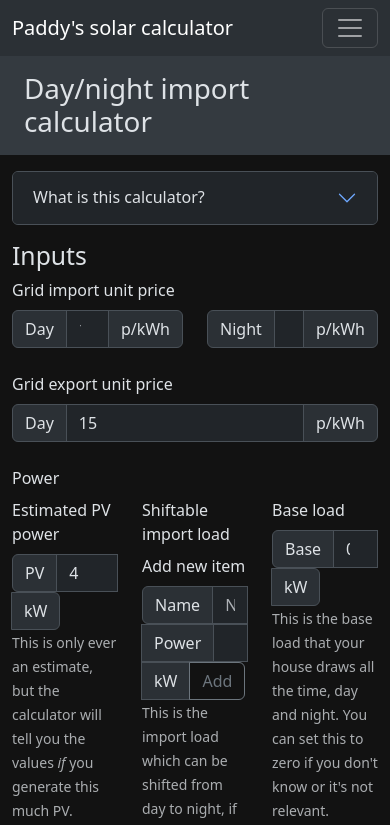
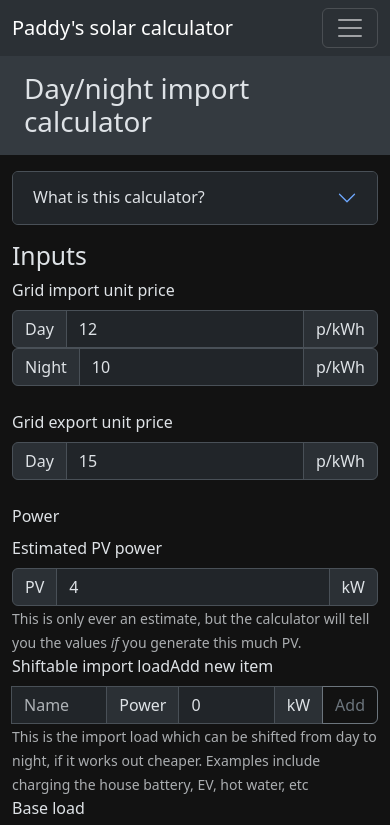
Before and after one commit to pskillen/solar-calc, a React (Vite) app: page /#/calc/day-night-import in a window 390 px wide. Shown: the top 825 px of the page. Built offline with nearby package versions, Linux system fonts and the light colour scheme.

Commit message:
fix: scaling for mobile

```diff
--- a/src/pages/calc/DayNightImportCalc.tsx
+++ b/src/pages/calc/DayNightImportCalc.tsx
@@ -125,20 +125,20 @@ export default function DayNightImportCalc(): JSX.Element {
         <Card.Title><h3>{props.title}</h3>
           {props.subtitle && <p className="lead">{props.subtitle}</p>}</Card.Title>
         <dl className="row">
-          <dt className="col-lg-4 col-md-6 text-right">Daytime load</dt>
-          <dd className="col-lg-8 col-md-6 text-left">{props.results.dayLoad.toFixed(1)} kw</dd>
+          <dt className="col-lg-4 col-6 text-right">Daytime load</dt>
+          <dd className="col-lg-8 col-6 text-left">{props.results.dayLoad.toFixed(1)} kw</dd>
 
-          <dt className="col-lg-4 col-md-6 text-right">Daytime net import</dt>
-          <dd className="col-lg-8 col-md-6 text-left">{props.results.dayNetImport.toFixed(1)} kw</dd>
+          <dt className="col-lg-4 col-6 text-right">Daytime net import</dt>
+          <dd className="col-lg-8 col-6 text-left">{props.results.dayNetImport.toFixed(1)} kw</dd>
 
-          <dt className="col-lg-4 col-md-6 text-right">Daytime cost</dt>
-          <dd className="col-lg-8 col-md-6 text-left">£{props.results.dayCost.toFixed(2)}/hr</dd>
+          <dt className="col-lg-4 col-6 text-right">Daytime cost</dt>
+          <dd className="col-lg-8 col-6 text-left">£{props.results.dayCost.toFixed(2)}/hr</dd>
 
-          <dt className="col-lg-4 col-md-6 text-right">Night load</dt>
-          <dd className="col-lg-8 col-md-6 text-left">{props.results.nightLoad.toFixed(1)} kw</dd>
+          <dt className="col-lg-4 col-6 text-right">Night load</dt>
+          <dd className="col-lg-8 col-6 text-left">{props.results.nightLoad.toFixed(1)} kw</dd>
 
-          <dt className="col-lg-4 col-md-6 text-right">Night cost</dt>
-          <dd className="col-lg-8 col-md-6 text-left">£{props.results.nightCost.toFixed(2)}/hr</dd>
+          <dt className="col-lg-4 col-6 text-right">Night cost</dt>
+          <dd className="col-lg-8 col-6 text-left">£{props.results.nightCost.toFixed(2)}/hr</dd>
         </dl>
       </Card.Body>
       <Card.Footer>
@@ -185,7 +185,7 @@ export default function DayNightImportCalc(): JSX.Element {
 
           <Row className="mb-3">
             <Form.Label>Grid import unit price</Form.Label>
-            <Form.Group as={Col}>
+            <Form.Group as={Col} className="col-12 col-sm-6">
               <InputGroup>
                 <InputGroup.Text>Day</InputGroup.Text>
                 <Form.Control type="number"
@@ -198,7 +198,7 @@ export default function DayNightImportCalc(): JSX.Element {
               </InputGroup>
             </Form.Group>
 
-            <Form.Group as={Col}>
+            <Form.Group as={Col} className="col-12 col-sm-6">
               <InputGroup>
                 <InputGroup.Text>Night</InputGroup.Text>
                 <Form.Control type="number"
@@ -233,7 +233,7 @@ export default function DayNightImportCalc(): JSX.Element {
 
           <Row className="mb-3">
             <Form.Label className="mt-2">Power</Form.Label>
-            <Form.Group as={Col} className="col-xs-12 col-sm-12 col-md-6 col-lg-4">
+            <Form.Group as={Col} className="col-12 col-md-6 col-lg-4">
               <Form.Label>Estimated PV power</Form.Label>
               <InputGroup>
                 <InputGroup.Text>PV</InputGroup.Text>
@@ -249,7 +249,7 @@ export default function DayNightImportCalc(): JSX.Element {
                 generate this much PV.</Form.Text>
             </Form.Group>
 
-            <Form.Group as={Col} className="col-xs-12 col-sm-12 col-md-6 col-lg-4">
+            <Form.Group as={Col} className="col-12 col-md-6 col-lg-4">
               <Form.Label>Shiftable import load</Form.Label>
               {formInputs.shiftableImportLoads.map((item, idx) =>
                 <InputGroup key={`load-item-${idx}`}>
@@ -274,7 +274,7 @@ export default function DayNightImportCalc(): JSX.Element {
 
               <Form.Label>Add new item</Form.Label>
               <InputGroup>
-                <InputGroup.Text>Name</InputGroup.Text>
+                <InputGroup.Text className="d-none d-sm-flex">Name</InputGroup.Text>
                 <Form.Control type="text"
                               placeholder="Name"
                               value={newShiftableLoadInput?.label}
@@ -304,7 +304,7 @@ export default function DayNightImportCalc(): JSX.Element {
                 Examples include charging the house battery, EV, hot water, etc</Form.Text>
             </Form.Group>
 
-            <Form.Group as={Col} className="col-xs-12 col-sm-12 col-md-6 col-lg-4">
+            <Form.Group as={Col} className="col-12 col-md-6 col-lg-4">
               <Form.Label>Base load</Form.Label>
               <InputGroup>
                 <InputGroup.Text>Base</InputGroup.Text>
```
